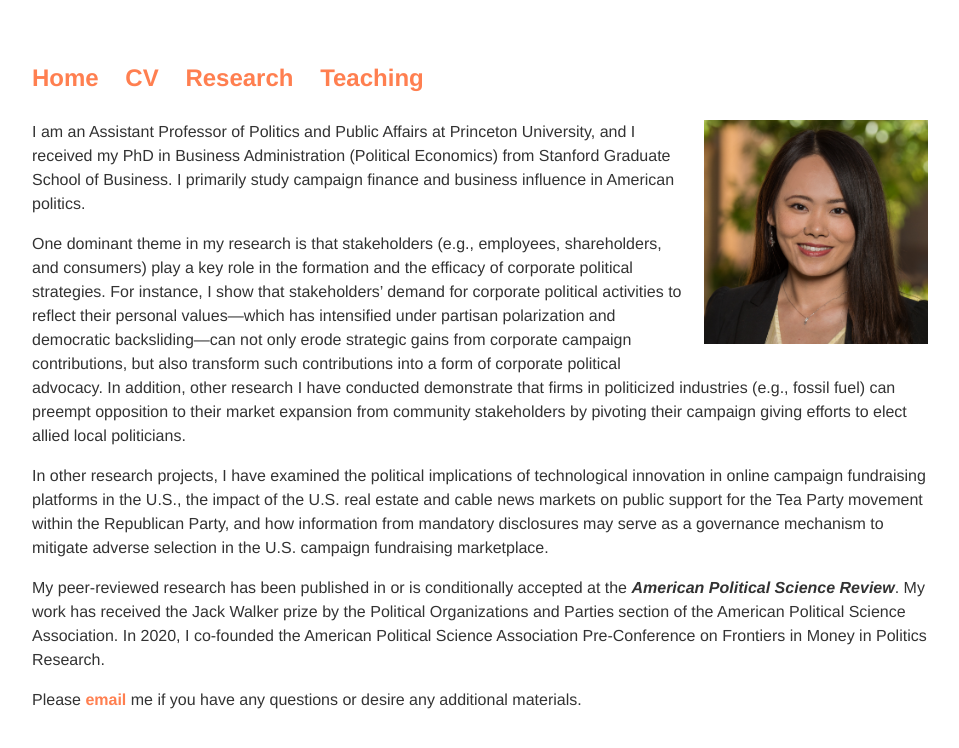
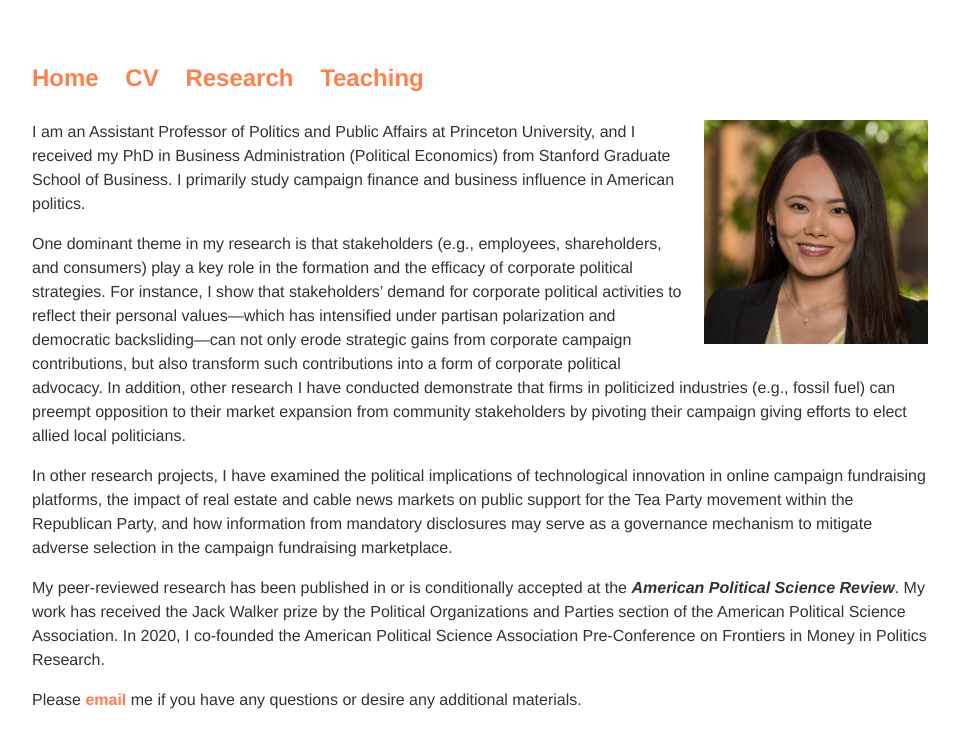
Before and after one commit to zhaoliresearch/zhaoliresearch.github.io, a Jekyll site: the page built from index.html, in a window 1280 px wide. Shown: the top 748 px of the page, without its empty margins (160-1119 px from the left). Built offline with Jekyll 4.4.1, drawn with Linux system fonts in a browser that asks for light colours.

Commit message:
Update index.html

```diff
--- a/index.html
+++ b/index.html
@@ -11,7 +11,7 @@
 
 	<p>One dominant theme in my research is that stakeholders (e.g., employees, shareholders, and consumers) play a key role in the formation and the efficacy of corporate political strategies. For instance, I show that stakeholders’ demand for corporate political activities to reflect their personal values—which has intensified under partisan polarization and democratic backsliding—can not only erode strategic gains from corporate campaign contributions, but also transform such contributions into a form of corporate political advocacy. In addition, other research I have conducted demonstrate that firms in politicized industries (e.g., fossil fuel) can preempt opposition to their market expansion from community stakeholders by pivoting their campaign giving efforts to elect allied local politicians.</p>
 
-	<p>In other research projects, I have examined the political implications of technological innovation in online campaign fundraising platforms in the U.S., the impact of the U.S. real estate and cable news markets on public support for the Tea Party movement within the Republican Party, and how information from mandatory disclosures may serve as a governance mechanism to mitigate adverse selection in the U.S. campaign fundraising marketplace.</p>
+	<p>In other research projects, I have examined the political implications of technological innovation in online campaign fundraising platforms, the impact of real estate and cable news markets on public support for the Tea Party movement within the Republican Party, and how information from mandatory disclosures may serve as a governance mechanism to mitigate adverse selection in the campaign fundraising marketplace.</p>
 
 	<p>My peer-reviewed research has been published in or is conditionally accepted at the <b><i>American Political Science Review</b></i>. My work has received the Jack Walker prize by the Political Organizations and Parties section of the American Political Science Association. In 2020, I co-founded the American Political Science Association Pre-Conference on Frontiers in Money in Politics Research.</p>
 
```
